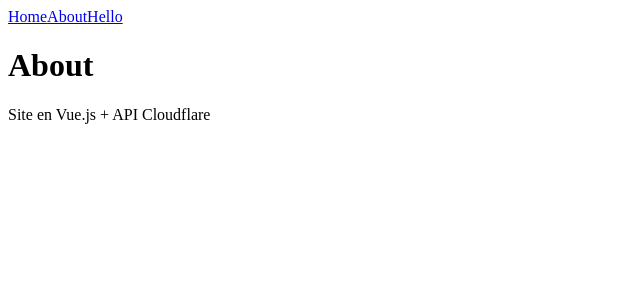
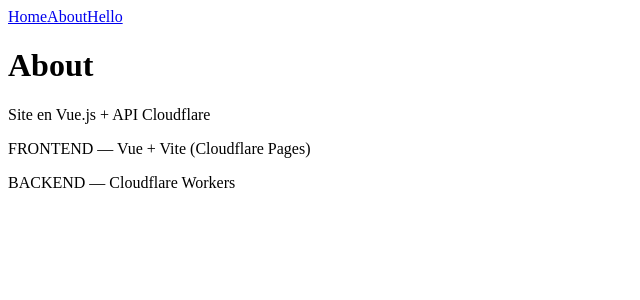
Before and after one commit to cyril0726/helloword, a Vue app in the folder frontend/: page /about in a window 1280 px wide. Shown: the top 300 px of the page, without its empty margins (0-640 px from the left). Built offline with nearby package versions, Linux system fonts and the light colour scheme.

Commit message:
test pour vérifier chaine complete

```diff
--- a/frontend/src/views/About.vue
+++ b/frontend/src/views/About.vue
@@ -1,4 +1,6 @@
 <template>
   <h1>About</h1>
   <p>Site en Vue.js + API Cloudflare</p>
+  <p>FRONTEND — Vue + Vite (Cloudflare Pages)</p>
+  <p>BACKEND — Cloudflare Workers</p>
 </template>
```
